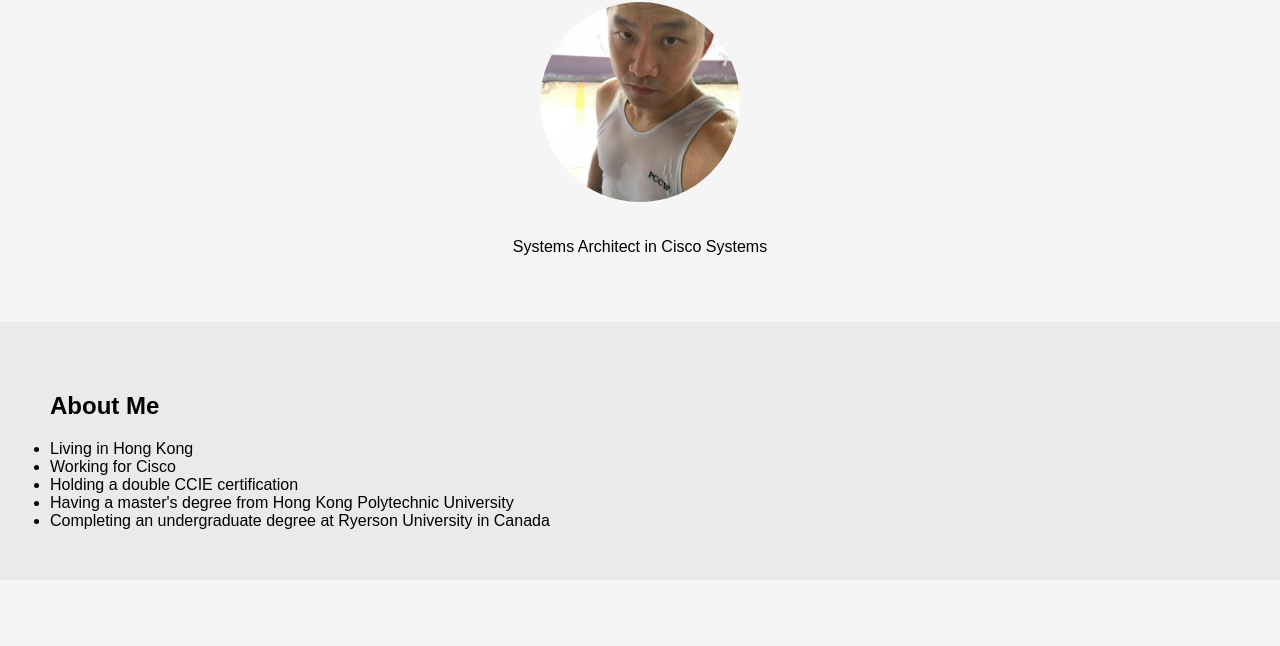
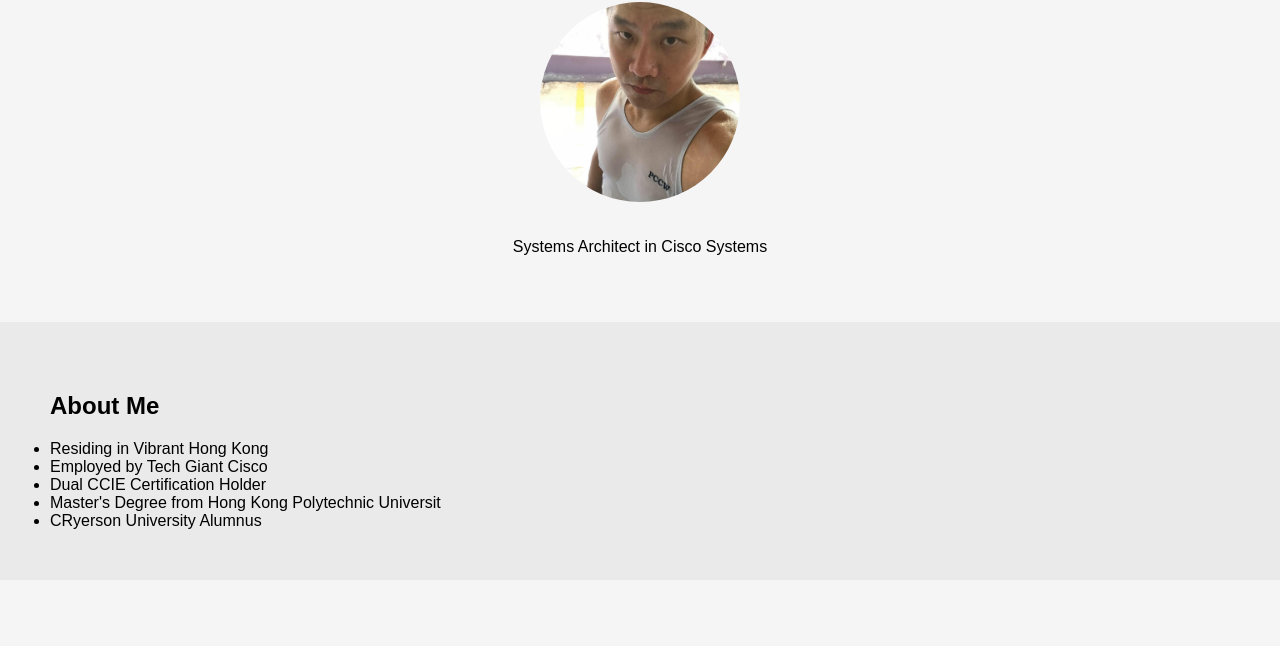
Before and after one commit to richyim/richyim.github.io, a plain HTML site: page index1.html in a window 1280 px wide. Shown: the part 154-800 px from the top of the page. Drawn offline with Linux system fonts and the light colour scheme; files whose address does not match are found by name.

Commit message:
Update index1.html

```diff
--- a/index1.html
+++ b/index1.html
@@ -27,11 +27,11 @@
   <section id="about">
     <h2>About Me</h2>
   <ul>
-    <li>Living in Hong Kong</li>
-    <li>Working for Cisco</li>
-    <li>Holding a double CCIE certification</li>
-    <li>Having a master's degree from Hong Kong Polytechnic University</li>
-    <li>Completing an undergraduate degree at Ryerson University in Canada</li>
+    <li>Residing in Vibrant Hong Kong</li>
+    <li>Employed by Tech Giant Cisco</li>
+    <li>Dual CCIE Certification Holder</li>
+    <li>Master's Degree from Hong Kong Polytechnic Universit</li>
+    <li>CRyerson University Alumnus</li>
   </ul>
   </section>
 
```
